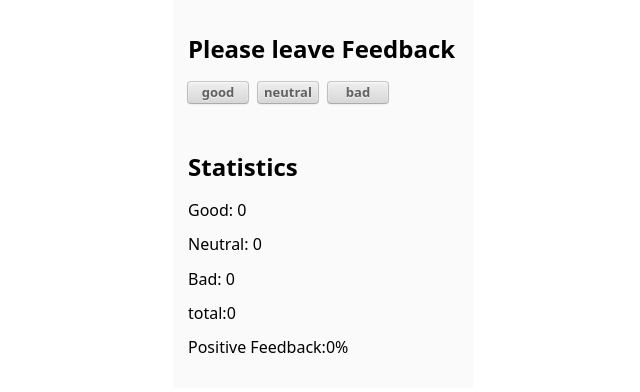
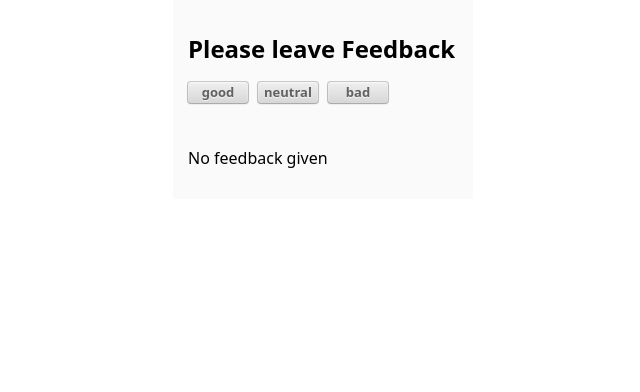
Before and after one commit to Oleksii-Deviatov/goit-react-hw-02-feedback, a React (Create React App) app: page / in a window 1280 px wide. Shown: the top 392 px of the page, without its empty margins (317-957 px from the left). Built offline with nearby package versions, Linux system fonts and the light colour scheme.

Commit message:
add notification, chenge Section

```diff
--- a/src/components/FeedbackCounter/index.jsx
+++ b/src/components/FeedbackCounter/index.jsx
@@ -4,6 +4,7 @@ import styles from './styles.module.css';
 import FeedbackOptions from '../FeedbackOptions';
 import Statistics from '../Statistics';
 import Section from '../Section';
+import Notification from '../Notification';
 
 class FeedbackCounter extends Component {
   static defaultProps = {
@@ -58,6 +59,8 @@ class FeedbackCounter extends Component {
             options={keysForBtns}
           />
         </Section>
+
+        {total ? (
           <Section title={'Statistics'}>
             <Statistics
               good={good}
@@ -67,6 +70,11 @@ class FeedbackCounter extends Component {
               positivePercentage={positivePercentage}
             />
           </Section>
+        ) : (
+          <Section>
+            <Notification message="No feedback given"></Notification>
+          </Section>
+        )}
       </div>
     );
   }
--- a/src/components/Section/index.jsx
+++ b/src/components/Section/index.jsx
@@ -4,13 +4,13 @@ import styles from './styles.module.css';
 
 const Container = ({ title, children }) => (
   <div className={styles.section}>
-    <h2 className={styles.title}>{title}</h2>
+    {title && <h2 className={styles.title}>{title}</h2>}
     <div className={styles.container}>{children}</div>
   </div>
 );
 
 Container.propTypes = {
-  title: PropTypes.string.isRequired,
+  title: PropTypes.string,
 };
 
 export default Container;
```
Lines whose indentation alone changed are shown as unchanged.
